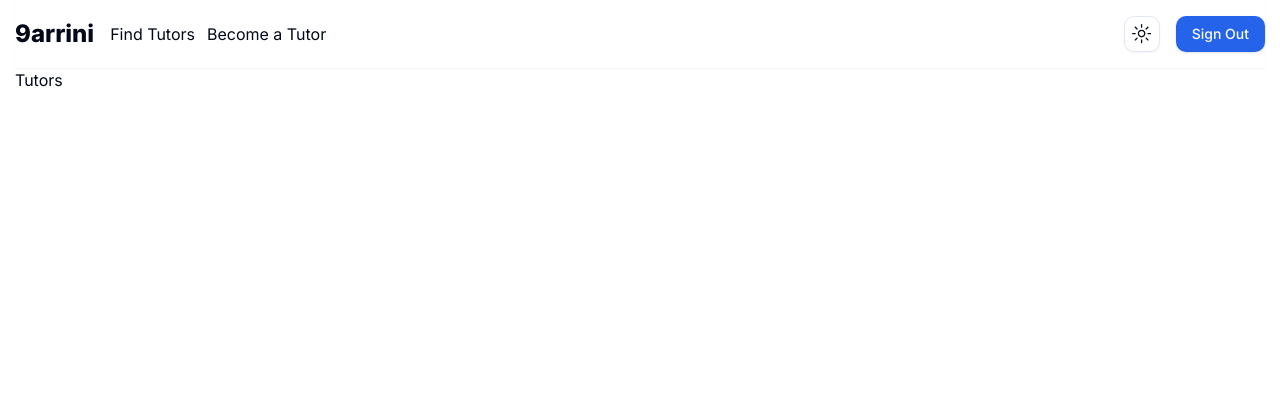
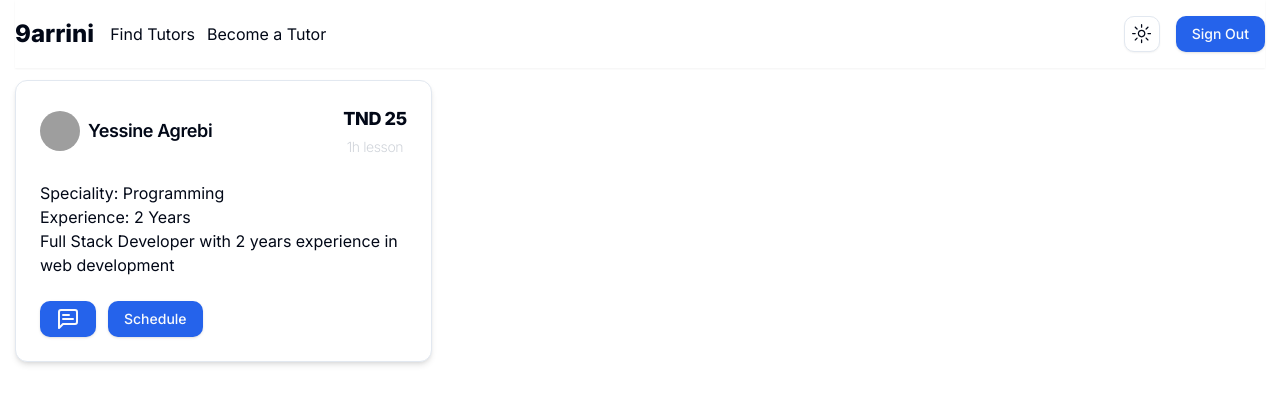
Before and after one commit to yessine-agrebi/frontend-v1, a Next.js app: page /tutors in a window 1280 px wide. Shown: the top 404 px of the page. Built offline with nearby package versions, Linux system fonts and the light colour scheme; no server answers; sample sign-in values are in the browser's storage; grey boxes are pictures that could not be loaded.

Commit message:
tutors card example

```diff
--- a/app/tutors/page.tsx
+++ b/app/tutors/page.tsx
@@ -1,11 +1,56 @@
-'use client'
-import React from 'react'
-import isAuth from '@/components/isAuth'
-
+"use client";
+import React from "react";
+import isAuth from "@/components/isAuth";
+import {
+  Card,
+  CardContent,
+  CardDescription,
+  CardFooter,
+  CardHeader,
+  CardTitle,
+} from "@/components/ui/card";
+import profileImage from "@/public/images/img2.jpg";
+import { Heart, MessageSquareText, Star } from "lucide-react";
+import { Avatar, AvatarFallback, AvatarImage } from "@/components/ui/avatar";
+import { Button } from "@/components/ui/button";
 const Tutors = () => {
   return (
-    <div> Tutors</div>
-  )
-}
+    <div className="grid lg:grid-cols-3 md:grid-cols-2 grid-cols-1 mt-3">
+      <Card className="overflow-hidden shadow-md rounded-lg">
+        <CardHeader>
+          <CardTitle className="flex items-center justify-between">
+            <div className="flex items-center justify-start gap-2">
+              {/* <Image src={profileImage} width={35} height={35} alt='profile' className='rounded-full' /> */}
+              <Avatar>
+                <AvatarImage src="https://github.com/shadcn.png" />
+                <AvatarFallback>YA</AvatarFallback>
+              </Avatar>
+              <p className="md:text-lg text-sm">Yessine Agrebi</p>
+            </div>
+            <div className="flex flex-col items-center gap-1 text-justify">
+              <p className="md:font-extrabold md:text-lg text-sm">TND 25</p>
+              <span className="text-gray-300 font-light text-sm">1h lesson</span>
+            </div>
+          </CardTitle>
+        </CardHeader>
+        <CardContent>
+          <div>
+            <p>Speciality: Programming</p>
+            <p>Experience: 2 Years</p>
+            <p>Full Stack Developer with 2 years experience in web development</p>
+          </div>
+        </CardContent>
+        <CardFooter className="flex items-center justify-between">
+          <div className="flex items-center gap-3 justify-center">
+            <Button>
+              <MessageSquareText />
+            </Button>
+            <Button>Schedule</Button>
+          </div>
+        </CardFooter>
+      </Card>
+    </div>
+  );
+};
 
 export default isAuth(Tutors);
--- /dev/null
+++ b/components/ui/avatar.tsx
@@ -0,0 +1,50 @@
+"use client"
+
+import * as React from "react"
+import * as AvatarPrimitive from "@radix-ui/react-avatar"
+
+import { cn } from "@/lib/utils"
+
+const Avatar = React.forwardRef<
+  React.ElementRef<typeof AvatarPrimitive.Root>,
+  React.ComponentPropsWithoutRef<typeof AvatarPrimitive.Root>
+>(({ className, ...props }, ref) => (
+  <AvatarPrimitive.Root
+    ref={ref}
+    className={cn(
+      "relative flex h-10 w-10 shrink-0 overflow-hidden rounded-full",
+      className
+    )}
+    {...props}
+  />
+))
+Avatar.displayName = AvatarPrimitive.Root.displayName
+
+const AvatarImage = React.forwardRef<
+  React.ElementRef<typeof AvatarPrimitive.Image>,
+  React.ComponentPropsWithoutRef<typeof AvatarPrimitive.Image>
+>(({ className, ...props }, ref) => (
+  <AvatarPrimitive.Image
+    ref={ref}
+    className={cn("aspect-square h-full w-full", className)}
+    {...props}
+  />
+))
+AvatarImage.displayName = AvatarPrimitive.Image.displayName
+
+const AvatarFallback = React.forwardRef<
+  React.ElementRef<typeof AvatarPrimitive.Fallback>,
+  React.ComponentPropsWithoutRef<typeof AvatarPrimitive.Fallback>
+>(({ className, ...props }, ref) => (
+  <AvatarPrimitive.Fallback
+    ref={ref}
+    className={cn(
+      "flex h-full w-full items-center justify-center rounded-full bg-muted",
+      className
+    )}
+    {...props}
+  />
+))
+AvatarFallback.displayName = AvatarPrimitive.Fallback.displayName
+
+export { Avatar, AvatarImage, AvatarFallback }
--- a/package.json
+++ b/package.json
@@ -9,6 +9,7 @@
     "lint": "next lint"
   },
   "dependencies": {
+    "@radix-ui/react-avatar": "^1.0.4",
     "@radix-ui/react-dropdown-menu": "^2.0.6",
     "@radix-ui/react-icons": "^1.3.0",
     "@radix-ui/react-label": "^2.0.2",
```
Also changed, not shown: 1 other file (tests, documents, lock files or other folders).
